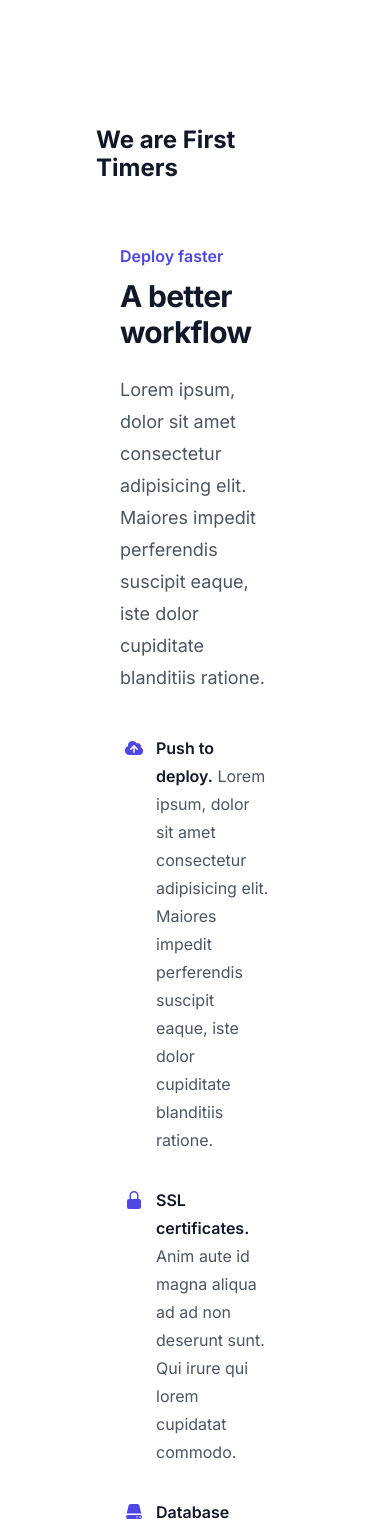
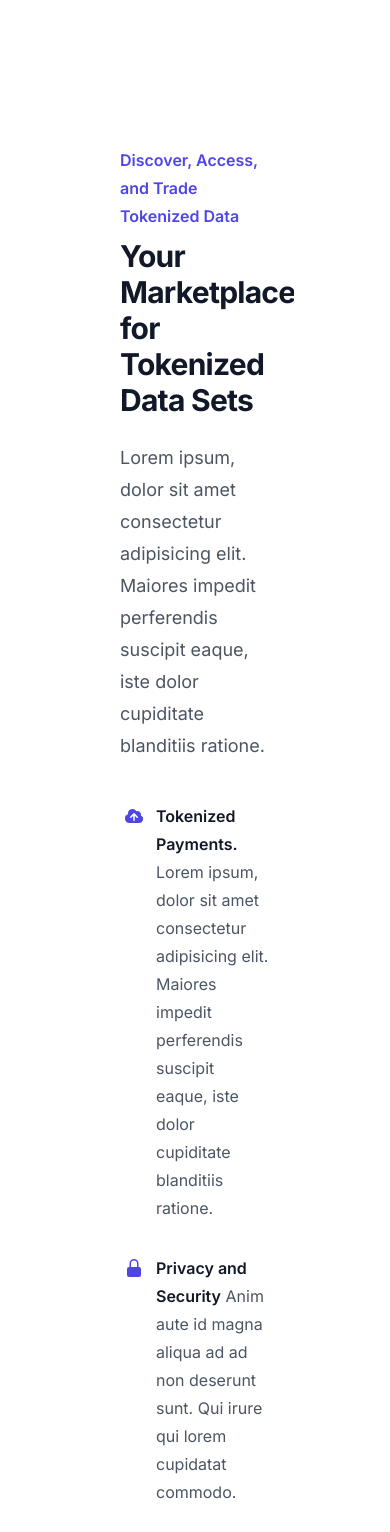
Before and after one commit to mengtee/ethkltechninjaz, a Next.js app: page / in a window 390 px wide. Shown: the top 1532 px of the page. Built offline with nearby package versions, Linux system fonts and the light colour scheme.

Commit message:
updated index and dashboard

```diff
--- a/components/Header.js
+++ b/components/Header.js
@@ -1,11 +1,12 @@
 import dynamic from "next/dynamic"
+import Dashboard from "@/pages/dashboard";
 
 const Header=() => {
    return (
    <div class="hidden lg:flex lg:gap-x-12">
-    <a href="#" class="text-sm font-semibold leading-6 text-gray-900">Home</a>
-    <a href="#" class="text-sm font-semibold leading-6 text-gray-900">Dataset Marketplace</a>
-    <a href="#" class="text-sm font-semibold leading-6 text-gray-900">Dashboard</a>
+    <a href="./" class="text-sm font-semibold leading-6 text-gray-900">Home</a>
+    <a href="./dataset" class="text-sm font-semibold leading-6 text-gray-900">Dataset Marketplace</a>
+    <a href="./dashboard" class="text-sm font-semibold leading-6 text-gray-900">Dashboard</a>
   </div>
    );
 };
--- a/pages/dashboard.js
+++ b/pages/dashboard.js
@@ -35,9 +35,9 @@ export default function Dashboard() {
   return (
     <RootLayout>
     {/* heading */}
-    <div class="lg:flex lg:items-center lg:justify-between">
+    <div class="ml-10 mr-10 mt-10 lg:flex lg:items-center lg:justify-between">
         <div class="min-w-0 flex-1">
-            <h2 class="text-2xl font-bold leading-7 text-gray-900 sm:truncate sm:text-3xl sm:tracking-tight">Dashboard</h2>
+            <h2 className="mt-2 text-3xl font-bold leading-9 tracking-tight text-gray-900 sm:text-4xl">Dashboard</h2>
         </div>
     </div>
 
@@ -51,7 +51,7 @@ export default function Dashboard() {
 
             <div className="flex items-center gap-x-6">
                 <div>
-                  <h3 className="text-base font-semibold leading-7 tracking-tight text-gray-900">Name</h3>
+                  <h3 className="text-2xl font-semibold leading-7 tracking-tight text-gray-900">Name</h3>
                   <p className="text-sm font-semibold leading-6 text-indigo-600">Add bio</p>
                   <p className="text-sm font-semibold leading-6 text-indigo-600">Add occupation</p>
                   <p className="text-sm font-semibold leading-6 text-indigo-600">Add organisation</p>
--- a/pages/index.js
+++ b/pages/index.js
@@ -9,40 +9,34 @@ import RootLayout from '@/components/RootLayout'
 
 const features = [
   {
-    name: 'Push to deploy.',
+    name: 'Tokenized Payments.',
     description:
       'Lorem ipsum, dolor sit amet consectetur adipisicing elit. Maiores impedit perferendis suscipit eaque, iste dolor cupiditate blanditiis ratione.',
     icon: CloudArrowUpIcon,
   },
   {
-    name: 'SSL certificates.',
+    name: 'Privacy and Security',
     description: 'Anim aute id magna aliqua ad ad non deserunt sunt. Qui irure qui lorem cupidatat commodo.',
     icon: LockClosedIcon,
   },
   {
-    name: 'Database backups.',
+    name: 'Data Access Control.',
     description: 'Ac tincidunt sapien vehicula erat auctor pellentesque rhoncus. Et magna sit morbi lobortis.',
     icon: ServerIcon,
   },
 ]
 
-export default function Example() {
+export default function Home() {
   return (
     <RootLayout>
-    {/* heading */}
-    <div class="lg:flex lg:items-center lg:justify-between">
-        <div class="min-w-0 flex-1">
-            <h2 class="text-2xl font-bold leading-7 text-gray-900 sm:truncate sm:text-3xl sm:tracking-tight">We are First Timers</h2>
-        </div>
-    </div>
 
     <div className="overflow-hidden bg-white">
       <div className="mx-auto max-w-7xl px-6 lg:px-8">
         <div className="mx-auto grid max-w-2xl grid-cols-1 gap-x-8 gap-y-16 sm:gap-y-20 lg:mx-0 lg:max-w-none lg:grid-cols-2">
           <div className="lg:pr-8 lg:pt-4">
             <div className="lg:max-w-lg">
-              <h2 className="text-base font-semibold leading-7 text-indigo-600">Deploy faster</h2>
-              <p className="mt-2 text-3xl font-bold tracking-tight text-gray-900 sm:text-4xl">A better workflow</p>
+              <h2 className="text-base font-semibold leading-7 text-indigo-600">Discover, Access, and Trade Tokenized Data</h2>
+              <p className="mt-2 text-3xl font-bold leading-9 tracking-tight text-gray-900 sm:text-4xl">Your Marketplace for Tokenized Data Sets</p>
               <p className="mt-6 text-lg leading-8 text-gray-600">
                 Lorem ipsum, dolor sit amet consectetur adipisicing elit. Maiores impedit perferendis suscipit eaque,
                 iste dolor cupiditate blanditiis ratione.
@@ -67,6 +61,7 @@ export default function Example() {
             width={2432}
             height={1442}
           />
+
         </div>
       </div>
     </div>
```
